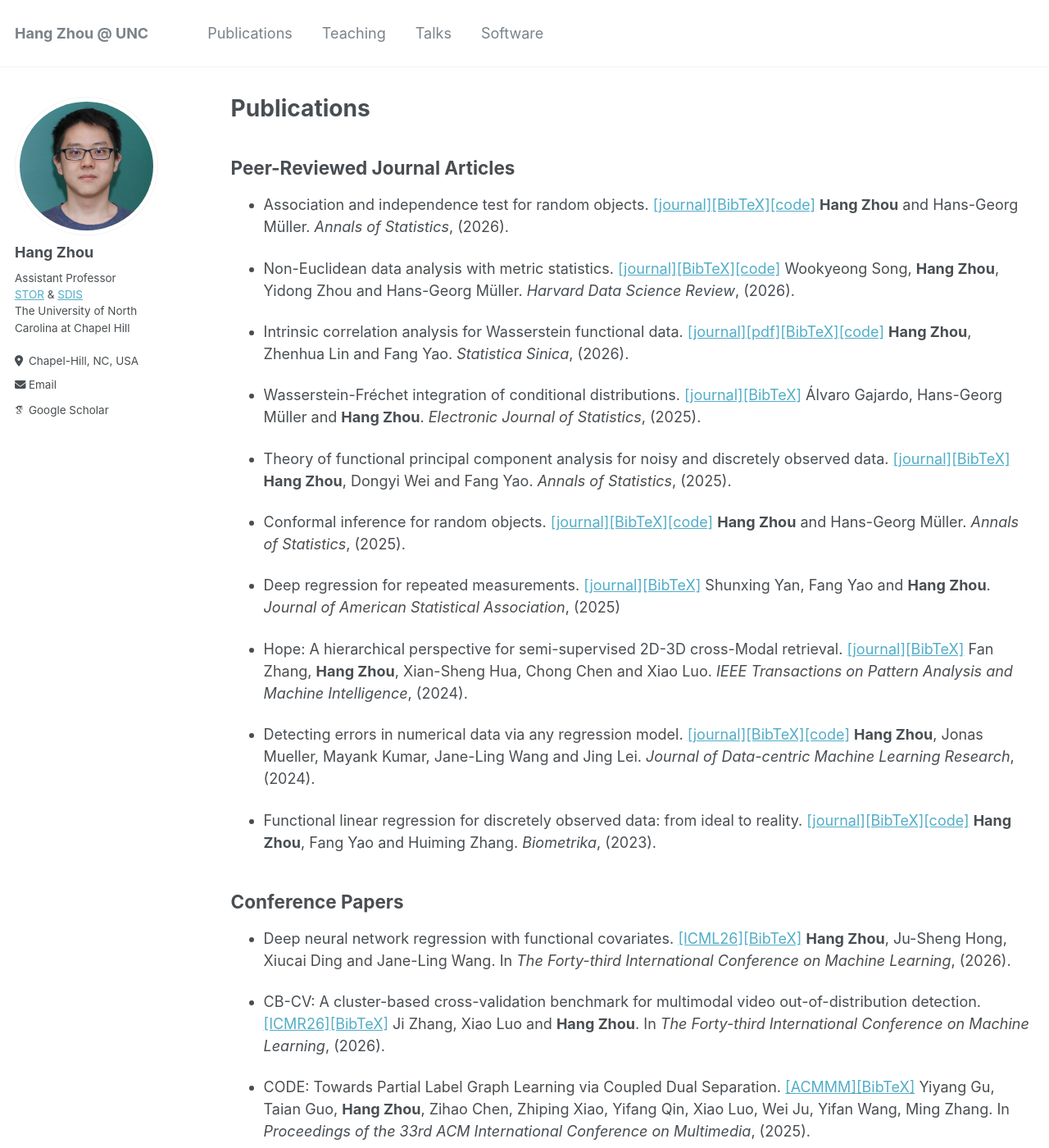
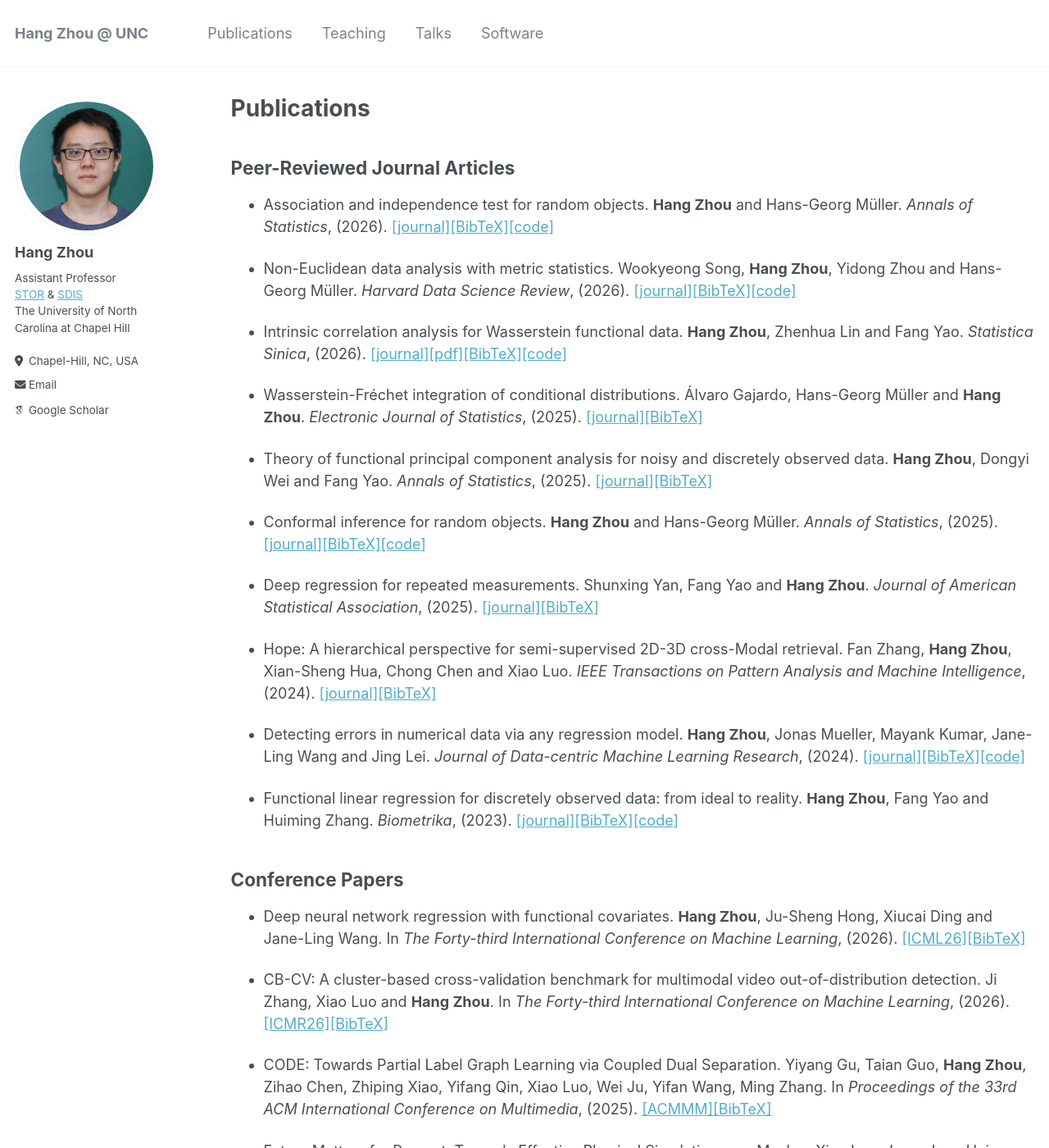
Before and after one commit to hg-zh/hg-zh.github.io, a Jekyll site: the page built from _pages/publications.md, in a window 1280 px wide and 1400 px high. Shown: the whole window at 82% size. Built offline with Jekyll 4.4.1, drawn with Linux system fonts in a browser that asks for light colours; some web fonts are replaced; some of the changed text lies outside the part shown.

```diff
--- a/_pages/publications.md
+++ b/_pages/publications.md
@@ -6,44 +6,44 @@ author_profile: true
 ---
 ## Peer-Reviewed Journal Articles
 
-- Association and independence test for random objects. [\[journal\]](https://projecteuclid.org/journals/annals-of-statistics/volume-54/issue-4/Association-and-independence-test-for-random-objects/10.1214/26-AOS2632.short)[\[BibTeX\]](https://hg-zh.github.io/files/AOS_IT)[\[code\]](https://github.com/hg-zh/IT) **Hang Zhou** and Hans-Georg Müller. *Annals of Statistics*, (2026).
+- Association and independence test for random objects. **Hang Zhou** and Hans-Georg Müller. *Annals of Statistics*, (2026). [\[journal\]](https://projecteuclid.org/journals/annals-of-statistics/volume-54/issue-4/Association-and-independence-test-for-random-objects/10.1214/26-AOS2632.short)[\[BibTeX\]](https://hg-zh.github.io/files/AOS_IT)[\[code\]](https://github.com/hg-zh/IT)
 
-- Non-Euclidean data analysis with metric statistics. [\[journal\]](https://hdsr.mitpress.mit.edu/pub/fi0cphkz/release/2)[\[BibTeX\]](https://hg-zh.github.io/files/HDSR_metric)[\[code\]](https://github.com/wookyeongSong/HDSR_Metric_Statistics)  Wookyeong Song, **Hang Zhou**, Yidong Zhou and Hans-Georg Müller. *Harvard Data Science Review*, (2026).
+- Non-Euclidean data analysis with metric statistics.   Wookyeong Song, **Hang Zhou**, Yidong Zhou and Hans-Georg Müller. *Harvard Data Science Review*, (2026). [\[journal\]](https://hdsr.mitpress.mit.edu/pub/fi0cphkz/release/2)[\[BibTeX\]](https://hg-zh.github.io/files/HDSR_metric)[\[code\]](https://github.com/wookyeongSong/HDSR_Metric_Statistics)
 
 
-- Intrinsic correlation analysis for Wasserstein functional data. [\[journal\]](https://www3.stat.sinica.edu.tw/statistica/J36N2/J36N206/J36N206.html)[\[pdf\]](https://www3.stat.sinica.edu.tw/ss_newpaper/SS-2023-0147_na.pdf)[\[BibTeX\]](https://hg-zh.github.io/files/arXiv_WCCA)[\[code\]](https://github.com/hg-zh/WICA) **Hang Zhou**, Zhenhua Lin and Fang Yao. *Statistica Sinica*, (2026).
+- Intrinsic correlation analysis for Wasserstein functional data.  **Hang Zhou**, Zhenhua Lin and Fang Yao. *Statistica Sinica*, (2026). [\[journal\]](https://www3.stat.sinica.edu.tw/statistica/J36N2/J36N206/J36N206.html)[\[pdf\]](https://www3.stat.sinica.edu.tw/ss_newpaper/SS-2023-0147_na.pdf)[\[BibTeX\]](https://hg-zh.github.io/files/arXiv_WCCA)[\[code\]](https://github.com/hg-zh/WICA)
 
 
-- Wasserstein-Fréchet integration of conditional distributions.  [\[journal\]](https://projecteuclid.org/journals/electronic-journal-of-statistics/volume-19/issue-1/Wasserstein-Fréchet-integration-of-conditional-distributions/10.1214/25-EJS2371.full)[\[BibTeX\]](https://hg-zh.github.io/files/WFr) Álvaro Gajardo, Hans-Georg Müller and **Hang Zhou**. *Electronic Journal of Statistics*,  (2025).
+- Wasserstein-Fréchet integration of conditional distributions.   Álvaro Gajardo, Hans-Georg Müller and **Hang Zhou**. *Electronic Journal of Statistics*,  (2025). [\[journal\]](https://projecteuclid.org/journals/electronic-journal-of-statistics/volume-19/issue-1/Wasserstein-Fréchet-integration-of-conditional-distributions/10.1214/25-EJS2371.full)[\[BibTeX\]](https://hg-zh.github.io/files/WFr)
 
 
-- Theory of functional principal component analysis for noisy and discretely observed data. [\[journal\]](https://projecteuclid.org/journals/annals-of-statistics/volume-53/issue-5/Theory-of-functional-principal-component-analysis-for-discretely-observed-data/10.1214/25-AOS2531.short)[\[BibTeX\]](https://hg-zh.github.io/files/arXiv_FPCA) **Hang Zhou**, Dongyi Wei and Fang Yao. *Annals of Statistics*, (2025).
+- Theory of functional principal component analysis for noisy and discretely observed data.  **Hang Zhou**, Dongyi Wei and Fang Yao. *Annals of Statistics*, (2025). [\[journal\]](https://projecteuclid.org/journals/annals-of-statistics/volume-53/issue-5/Theory-of-functional-principal-component-analysis-for-discretely-observed-data/10.1214/25-AOS2531.short)[\[BibTeX\]](https://hg-zh.github.io/files/arXiv_FPCA)
 
-- Conformal inference for random objects. [\[journal\]](https://projecteuclid.org/journals/annals-of-statistics/volume-53/issue-3/Conformal-inference-for-random-objects/10.1214/25-AOS2495.full)[\[BibTeX\]](https://hg-zh.github.io/files/arXiv_OC)[\[code\]](https://github.com/hg-zh/Object-Conformal)  **Hang Zhou** and Hans-Georg Müller.  *Annals of Statistics*, (2025).
+- Conformal inference for random objects.   **Hang Zhou** and Hans-Georg Müller.  *Annals of Statistics*, (2025). [\[journal\]](https://projecteuclid.org/journals/annals-of-statistics/volume-53/issue-3/Conformal-inference-for-random-objects/10.1214/25-AOS2495.full)[\[BibTeX\]](https://hg-zh.github.io/files/arXiv_OC)[\[code\]](https://github.com/hg-zh/Object-Conformal)
 
 
-- Deep regression for repeated measurements.  [\[journal\]](https://www.tandfonline.com/doi/full/10.1080/01621459.2025.2458344)[\[BibTeX\]](https://hg-zh.github.io/files/drr) Shunxing Yan, Fang Yao and **Hang Zhou**. *Journal of American Statistical Association*, (2025)
+- Deep regression for repeated measurements.   Shunxing Yan, Fang Yao and **Hang Zhou**. *Journal of American Statistical Association*, (2025). [\[journal\]](https://www.tandfonline.com/doi/full/10.1080/01621459.2025.2458344)[\[BibTeX\]](https://hg-zh.github.io/files/drr)
 
 
-- Hope: A hierarchical perspective for semi-supervised 2D-3D cross-Modal retrieval. [\[journal\]](https://doi.org/10.1109/TPAMI.2024.3412760)[\[BibTeX\]](https://hg-zh.github.io/files/HOPE) Fan Zhang, **Hang Zhou**, Xian-Sheng Hua, Chong Chen and Xiao Luo.  *IEEE Transactions on Pattern Analysis and Machine Intelligence*,  (2024).
+- Hope: A hierarchical perspective for semi-supervised 2D-3D cross-Modal retrieval.  Fan Zhang, **Hang Zhou**, Xian-Sheng Hua, Chong Chen and Xiao Luo.  *IEEE Transactions on Pattern Analysis and Machine Intelligence*,  (2024). [\[journal\]](https://doi.org/10.1109/TPAMI.2024.3412760)[\[BibTeX\]](https://hg-zh.github.io/files/HOPE)
 
-- Detecting errors in numerical data via any regression model. [\[journal\]](https://openreview.net/forum?id=CIQ5iemeTw)[\[BibTeX\]](https://hg-zh.github.io/files/arXiv_DE)[\[code\]](https://github.com/hg-zh/RLE) **Hang Zhou**, Jonas Mueller, Mayank Kumar, Jane-Ling Wang and Jing Lei. *Journal of Data-centric Machine Learning Research*,  (2024).
+- Detecting errors in numerical data via any regression model.  **Hang Zhou**, Jonas Mueller, Mayank Kumar, Jane-Ling Wang and Jing Lei. *Journal of Data-centric Machine Learning Research*,  (2024). [\[journal\]](https://openreview.net/forum?id=CIQ5iemeTw)[\[BibTeX\]](https://hg-zh.github.io/files/arXiv_DE)[\[code\]](https://github.com/hg-zh/RLE)
 
 
-- Functional linear regression for discretely observed data: from ideal to reality. [\[journal\]](https://academic.oup.com/biomet/article-abstract/110/2/381/6726182)[\[BibTeX\]](https://hg-zh.github.io/files/bmka_flr)[\[code\]](https://github.com/hg-zh/FLR)  **Hang Zhou**, Fang Yao and Huiming Zhang. *Biometrika*, (2023).
+- Functional linear regression for discretely observed data: from ideal to reality.   **Hang Zhou**, Fang Yao and Huiming Zhang. *Biometrika*, (2023). [\[journal\]](https://academic.oup.com/biomet/article-abstract/110/2/381/6726182)[\[BibTeX\]](https://hg-zh.github.io/files/bmka_flr)[\[code\]](https://github.com/hg-zh/FLR)
 
 
 
 ## Conference Papers
 
-- Deep neural network regression with functional covariates. [\[ICML26\]](https://openreview.net/forum?id=ZL4hmM496P)[\[BibTeX\]](https://hg-zh.github.io/files/NNF_ICML26)  **Hang Zhou**,  Ju-Sheng Hong, Xiucai Ding and Jane-Ling Wang. In *The Forty-third International Conference on Machine Learning*, (2026).
+- Deep neural network regression with functional covariates.   **Hang Zhou**,  Ju-Sheng Hong, Xiucai Ding and Jane-Ling Wang. In *The Forty-third International Conference on Machine Learning*, (2026). [\[ICML26\]](https://openreview.net/forum?id=ZL4hmM496P)[\[BibTeX\]](https://hg-zh.github.io/files/NNF_ICML26)
 
-- CB-CV: A cluster-based cross-validation benchmark for multimodal video out-of-distribution detection. [\[ICMR26\]](https://dl.acm.org/doi/full/10.1145/3805622.3810581)[\[BibTeX\]](https://hg-zh.github.io/files/CBCV) Ji Zhang, Xiao Luo and **Hang Zhou**.   In *The Forty-third International Conference on Machine Learning*, (2026).
+- CB-CV: A cluster-based cross-validation benchmark for multimodal video out-of-distribution detection.  Ji Zhang, Xiao Luo and **Hang Zhou**.   In *The Forty-third International Conference on Machine Learning*, (2026). [\[ICMR26\]](https://dl.acm.org/doi/full/10.1145/3805622.3810581)[\[BibTeX\]](https://hg-zh.github.io/files/CBCV)
 
-- CODE: Towards Partial Label Graph Learning via Coupled Dual Separation. [\[ACMMM\]](https://dl.acm.org/doi/10.1145/3746027.3755812)[\[BibTeX\]](https://hg-zh.github.io/files/CODE) Yiyang Gu, Taian Guo, **Hang Zhou**, Zihao Chen, Zhiping Xiao, Yifang Qin, Xiao Luo, Wei Ju, Yifan Wang, Ming Zhang. In *Proceedings of the 33rd ACM International Conference on Multimedia*, (2025).
+- CODE: Towards Partial Label Graph Learning via Coupled Dual Separation.  Yiyang Gu, Taian Guo, **Hang Zhou**, Zihao Chen, Zhiping Xiao, Yifang Qin, Xiao Luo, Wei Ju, Yifan Wang, Ming Zhang. In *Proceedings of the 33rd ACM International Conference on Multimedia*, (2025). [\[ACMMM\]](https://dl.acm.org/doi/10.1145/3746027.3755812)[\[BibTeX\]](https://hg-zh.github.io/files/CODE)
 
-- Future Matters for Present: Towards Effective Physical Simulation over Meshes [\[KDD25\]](https://dl.acm.org/doi/10.1145/3690624.3709340)[\[BibTeX\]](https://hg-zh.github.io/files/FMP) Xiao Luo, Junyu Luo, Huiyu Jiang, **Hang Zhou**, Zhiping Xiao, Wei Ju, Carl Yang, Ming Zhang, Yizhou Sun. In *ACM Conference on Knowledge Discovery and Data Mining*, (2025).
+- Future Matters for Present: Towards Effective Physical Simulation over Meshes  Xiao Luo, Junyu Luo, Huiyu Jiang, **Hang Zhou**, Zhiping Xiao, Wei Ju, Carl Yang, Ming Zhang, Yizhou Sun. In *ACM Conference on Knowledge Discovery and Data Mining*, (2025). [\[KDD25\]](https://dl.acm.org/doi/10.1145/3690624.3709340)[\[BibTeX\]](https://hg-zh.github.io/files/FMP)
 
-- PGODE: Towards high-quality system dynamics modeling. [\[ICML24\]](https://openreview.net/forum?id=jrE7geZekq)[\[BibTeX\]](https://hg-zh.github.io/files/PGODE) Xiao Luo, Yiyang Gu, Huiyu Jiang, **Hang Zhou**, Jinsheng Huang, Wei Ju, Zhiping Xiao, Ming Zhang, and Yizhou Sun. In *The Forty-first International Conference on Machine Learning*, (2024).
+- PGODE: Towards high-quality system dynamics modeling.  Xiao Luo, Yiyang Gu, Huiyu Jiang, **Hang Zhou**, Jinsheng Huang, Wei Ju, Zhiping Xiao, Ming Zhang, and Yizhou Sun. In *The Forty-first International Conference on Machine Learning*, (2024). [\[ICML24\]](https://openreview.net/forum?id=jrE7geZekq)[\[BibTeX\]](https://hg-zh.github.io/files/PGODE)
 
-- EGODE: An Event-attended Graph ODE Framework for Modeling Rigid Dynamics. [\[NeurIPS24\]](https://openreview.net/forum?id=js5vZtyoIQ&noteId=a1yKzpeLXQ)[\[BibTeX\]](https://hg-zh.github.io/files/EGODE)  Jingyang Yuan, Gongbo Sun, Zhiping Xiao, **Hang Zhou**, Xiao Luo, Junyu Luo, Yusheng Zhao, Wei Ju, Ming Zhang. In *The Thirty-eighth Annual Conference on Neural Information Processing Systems*, (2024).
+- EGODE: An Event-attended Graph ODE Framework for Modeling Rigid Dynamics.   Jingyang Yuan, Gongbo Sun, Zhiping Xiao, **Hang Zhou**, Xiao Luo, Junyu Luo, Yusheng Zhao, Wei Ju, Ming Zhang. In *The Thirty-eighth Annual Conference on Neural Information Processing Systems*, (2024). [\[NeurIPS24\]](https://openreview.net/forum?id=js5vZtyoIQ&noteId=a1yKzpeLXQ)[\[BibTeX\]](https://hg-zh.github.io/files/EGODE)
```
